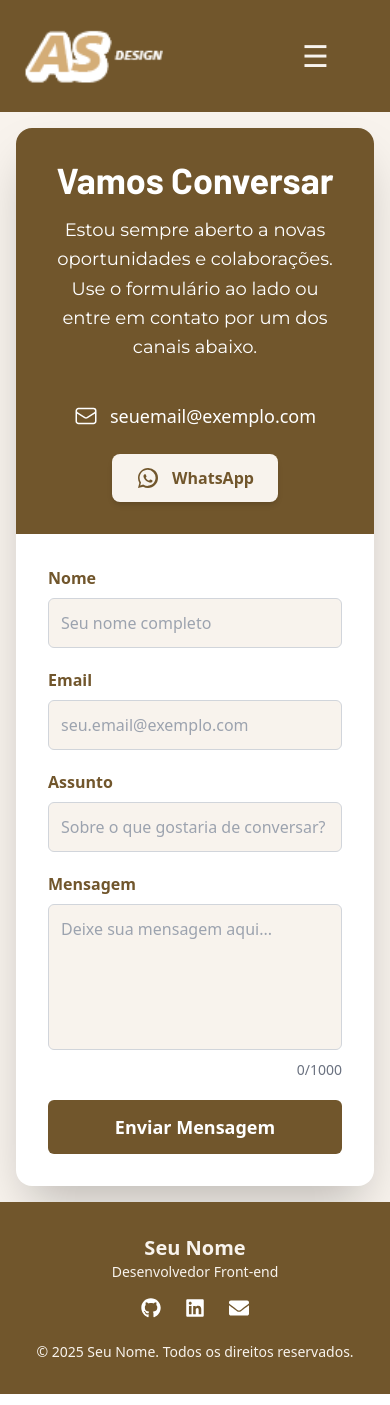
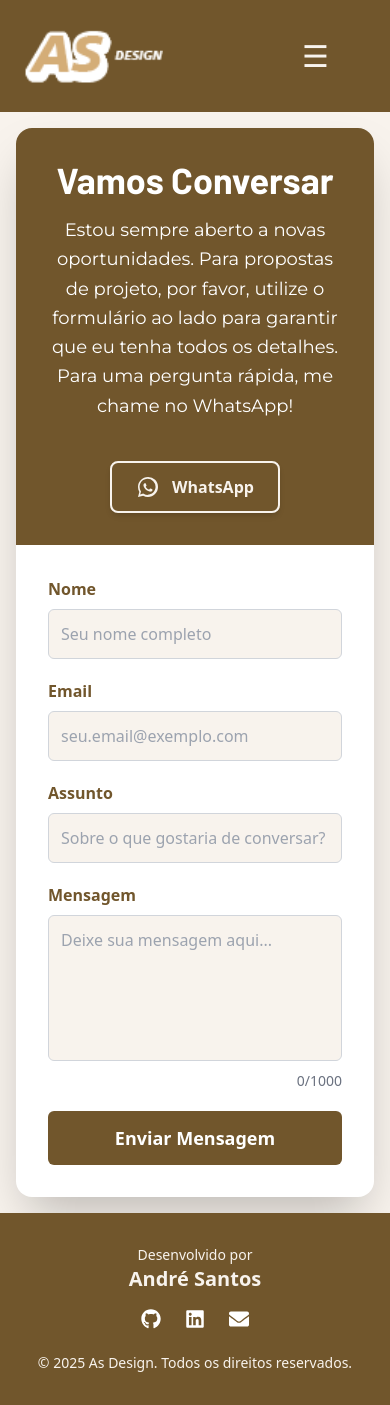
Before and after one commit to Andre-lsms/portfolio, a React (Vite) app in the folder frontend/: page /contato in a window 390 px wide. Built offline with nearby package versions, Linux system fonts and the light colour scheme.

Commit message:
Consertando o rodapé  e colocando o formulário em um componente separado

```diff
--- a/frontend/src/Components/Footer/Footer.jsx
+++ b/frontend/src/Components/Footer/Footer.jsx
@@ -1,21 +1,20 @@
-import React from 'react';
-import { FaGithub, FaLinkedin, FaEnvelope } from 'react-icons/fa';
+import React from "react";
+import { FaGithub, FaLinkedin, FaEnvelope } from "react-icons/fa";
 
 const Footer = () => {
   return (
     <footer className="bg-primary text-offwhite py-8">
       <div className="max-w-7xl mx-auto px-4 flex flex-col md:flex-row items-center justify-between">
-
         {/* Nome / Marca */}
         <div className="mb-4 md:mb-0 text-center md:text-left">
-          <h1 className="text-xl font-semibold">Seu Nome</h1>
-          <p className="text-sm text-offwhite">Desenvolvedor Front-end</p>
+          <p className="text-sm text-offwhite">Desenvolvido por</p>
+          <h1 className="text-xl font-semibold">André Santos</h1>
         </div>
 
         {/* Ícones Sociais */}
         <div className="flex space-x-6 text-xl">
           <a
-            href="https://github.com/seuusuario"
+            href="https://github.com/Andre-lsms"
             target="_blank"
             rel="noopener noreferrer"
             className="hover:text-offwhite transition-colors"
@@ -23,7 +22,7 @@ const Footer = () => {
             <FaGithub />
           </a>
           <a
-            href="https://linkedin.com/in/seuusuario"
+            href="https://linkedin.com/in/andrelms"
             target="_blank"
             rel="noopener noreferrer"
             className="hover:text-offwhite transition-colors"
@@ -41,7 +40,7 @@ const Footer = () => {
 
       {/* Copyright */}
       <div className="mt-6 text-center text-sm text-offwhite">
-        © {new Date().getFullYear()} Seu Nome. Todos os direitos reservados.
+        © {new Date().getFullYear()} As Design. Todos os direitos reservados.
       </div>
     </footer>
   );
--- /dev/null
+++ b/frontend/src/Components/Form/Form.jsx
@@ -0,0 +1,116 @@
+import { useState } from "react";
+
+function Form() {
+  const [formData, setFormData] = useState({
+    name: "",
+    email: "",
+    assunto: "",
+    message: "",
+  });
+
+  const maxChars = 1000;
+
+  const handleChange = (e) => {
+    const { name, value } = e.target;
+    setFormData((prevState) => ({
+      ...prevState,
+      [name]: value,
+    }));
+  };
+
+  const handleSubmit = (e) => {
+    e.preventDefault();
+    console.log("Dados do formulário:", formData);
+    alert("Mensagem enviada com sucesso! (Verifique o console)");
+    setFormData({ name: "", email: "", assunto: "", message: "" });
+  };
+  return (
+    <div className="w-full lg:w-3/5 p-8 md:p-12">
+      <form onSubmit={handleSubmit} className="flex flex-col gap-5">
+        <div>
+          <label htmlFor="name" className="block text-primary font-bold mb-2">
+            Nome
+          </label>
+          <input
+            type="text"
+            id="name"
+            name="name"
+            value={formData.name}
+            onChange={handleChange}
+            required
+            maxLength={80}
+            className="w-full p-3 bg-offwhite rounded-md border border-gray-300 focus:ring-2 focus:ring-primary focus:border-transparent transition"
+            placeholder="Seu nome completo"
+          />
+        </div>
+        <div>
+          <label htmlFor="email" className="block text-primary font-bold mb-2">
+            Email
+          </label>
+          <input
+            type="email"
+            id="email"
+            name="email"
+            value={formData.email}
+            onChange={handleChange}
+            required
+            maxLength={254}
+            className="w-full p-3 bg-offwhite rounded-md border border-gray-300 focus:ring-2 focus:ring-primary focus:border-transparent transition"
+            placeholder="seu.email@exemplo.com"
+          />
+        </div>
+        <div>
+          <label
+            htmlFor="assunto"
+            className="block text-primary font-bold mb-2"
+          >
+            Assunto
+          </label>
+          <input
+            type="text"
+            id="assunto"
+            name="assunto"
+            value={formData.assunto}
+            onChange={handleChange}
+            required
+            maxLength={120}
+            className="w-full p-3 bg-offwhite rounded-md border border-gray-300 focus:ring-2 focus:ring-primary focus:border-transparent transition"
+            placeholder="Sobre o que gostaria de conversar?"
+          />
+        </div>
+        <div>
+          <label
+            htmlFor="message"
+            className="block text-primary font-bold mb-2"
+          >
+            Mensagem
+          </label>
+          <textarea
+            id="message"
+            name="message"
+            value={formData.message}
+            onChange={handleChange}
+            required
+            rows="5"
+            maxLength={maxChars}
+            className="w-full p-3 bg-offwhite rounded-md border border-gray-300 focus:ring-2 focus:ring-primary focus:border-transparent transition resize-none"
+            placeholder="Deixe sua mensagem aqui..."
+          ></textarea>
+          <div className="text-sm text-right text-gray-500 mt-1">
+            {formData.message.length}/{maxChars}
+          </div>
+        </div>
+        <div>
+          <button
+            type="submit"
+            className="w-full py-3 bg-primary text-white font-bold text-lg rounded-md hover:bg-tertiary transition-colors"
+          >
+            Enviar Mensagem
+          </button>
+        </div>
+      </form>
+    </div>
+  );
+}
+
+export default Form;
--- a/frontend/src/Pages/Contato/Contato.jsx
+++ b/frontend/src/Pages/Contato/Contato.jsx
@@ -1,5 +1,4 @@
-import { useState } from "react";
-
+import Form from "../../Components/Form/Form";
 const MailIcon = (props) => (
   <svg
     {...props}
@@ -31,29 +30,8 @@ const WhatsappIcon = (props) => (
 );
 
 function Contato() {
-  const [formData, setFormData] = useState({
-    name: "",
-    email: "",
-    assunto: "",
-    message: "",
-  });
 
-  const maxChars = 1000;
 
-  const handleChange = (e) => {
-    const { name, value } = e.target;
-    setFormData((prevState) => ({
-      ...prevState,
-      [name]: value,
-    }));
-  };
-
-  const handleSubmit = (e) => {
-    e.preventDefault();
-    console.log("Dados do formulário:", formData);
-    alert("Mensagem enviada com sucesso! (Verifique o console)");
-    setFormData({ name: "", email: "", assunto: "", message: "" });
-  };
 
   return (
     <div className="w-full bg-offwhite min-h-[calc(100vh-7rem)] p-4 sm:p-8 flex items-center justify-center">
@@ -64,120 +42,24 @@ function Contato() {
               Vamos Conversar
             </h1>
             <p className="font-sans text-lg leading-relaxed mb-10 text-center lg:text-left">
-              Estou sempre aberto a novas oportunidades e colaborações. Use o
-              formulário ao lado ou entre em contato por um dos canais abaixo.
+              Estou sempre aberto a novas oportunidades. Para propostas de
+              projeto, por favor, utilize o formulário ao lado para garantir que
+              eu tenha todos os detalhes. Para uma pergunta rápida, me chame no
+              WhatsApp!
             </p>
             <div className="flex flex-col items-center lg:items-start gap-6">
-              <a
-                href="mailto:seuemail@exemplo.com"
-                className="flex items-center gap-3 text-lg hover:text-secondary transition-colors"
-              >
-                <MailIcon className="w-6 h-6" />
-                <span>seuemail@exemplo.com</span>
-              </a>
               <a
                 href="https://wa.me/5531999999999"
                 target="_blank"
                 rel="noopener noreferrer"
-                className="flex items-center gap-3 px-6 py-3 bg-offwhite rounded-lg font-bold text-primary hover:bg-tertiary transition-colors shadow-md"
+                className="flex items-center gap-3 px-6 py-3 border-offwhite border-2 rounded-lg font-bold text-offwhite hover:bg-offwhite hover:text-primary transition-colors shadow-md"
               >
                 <WhatsappIcon className="w-6 h-6" />
                 <span>WhatsApp</span>
               </a>
             </div>
           </div>
-
-          <div className="w-full lg:w-3/5 p-8 md:p-12">
-            <form onSubmit={handleSubmit} className="flex flex-col gap-5">
-              <div>
-                <label
-                  htmlFor="name"
-                  className="block text-primary font-bold mb-2"
-                >
-                  Nome
-                </label>
-                <input
-                  type="text"
-                  id="name"
-                  name="name"
-                  value={formData.name}
-                  onChange={handleChange}
-                  required
-                  maxLength={80}
-                  className="w-full p-3 bg-offwhite rounded-md border border-gray-300 focus:ring-2 focus:ring-primary focus:border-transparent transition"
-                  placeholder="Seu nome completo"
-                />
-              </div>
-              <div>
-                <label
-                  htmlFor="email"
-                  className="block text-primary font-bold mb-2"
-                >
-                  Email
-                </label>
-                <input
-                  type="email"
-                  id="email"
-                  name="email"
-                  value={formData.email}
-                  onChange={handleChange}
-                  required
-                  maxLength={254}
-                  className="w-full p-3 bg-offwhite rounded-md border border-gray-300 focus:ring-2 focus:ring-primary focus:border-transparent transition"
-                  placeholder="seu.email@exemplo.com"
-                />
-              </div>
-              <div>
-                <label
-                  htmlFor="assunto"
-                  className="block text-primary font-bold mb-2"
-                >
-                  Assunto
-                </label>
-                <input
-                  type="text"
-                  id="assunto"
-                  name="assunto"
-                  value={formData.assunto}
-                  onChange={handleChange}
-                  required
-                  maxLength={120}
-                  className="w-full p-3 bg-offwhite rounded-md border border-gray-300 focus:ring-2 focus:ring-primary focus:border-transparent transition"
-                  placeholder="Sobre o que gostaria de conversar?"
-                />
-              </div>
-              <div>
-                <label
-                  htmlFor="message"
-                  className="block text-primary font-bold mb-2"
-                >
-                  Mensagem
-                </label>
-                <textarea
-                  id="message"
-                  name="message"
-                  value={formData.message}
-                  onChange={handleChange}
-                  required
-                  rows="5"
-                  maxLength={maxChars}
-                  className="w-full p-3 bg-offwhite rounded-md border border-gray-300 focus:ring-2 focus:ring-primary focus:border-transparent transition resize-none"
-                  placeholder="Deixe sua mensagem aqui..."
-                ></textarea>
-                <div className="text-sm text-right text-gray-500 mt-1">
-                  {formData.message.length}/{maxChars}
-                </div>
-              </div>
-              <div>
-                <button
-                  type="submit"
-                  className="w-full py-3 bg-primary text-white font-bold text-lg rounded-md hover:bg-tertiary transition-colors"
-                >
-                  Enviar Mensagem
-                </button>
-              </div>
-            </form>
-          </div>
+          <Form></Form>
         </div>
       </div>
     </div>
```
Also changed, not shown: 1 other file (tests, documents, lock files or other folders).
